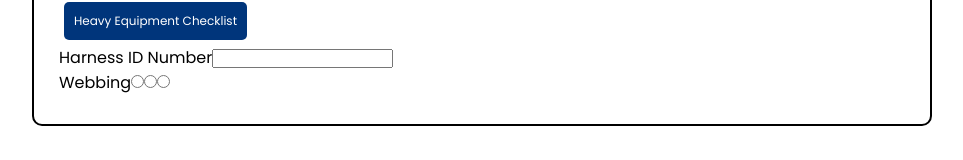
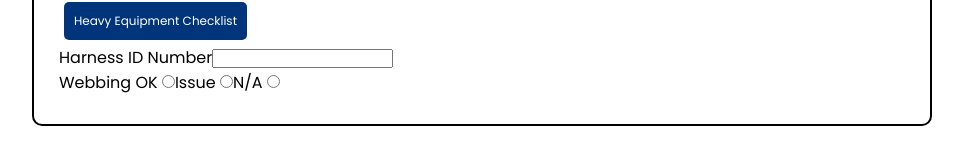
Before and after one commit to kbaillieul/checklist-project, a React (Create React App) app: page / in a window 1280 px wide. Shown: the part 199-359 px from the top of the page, without its empty margins (158-1121 px from the left). Built offline with nearby package versions, Linux system fonts and the light colour scheme.

Commit message:
Added onChange functions

```diff
--- a/src/App.css
+++ b/src/App.css
@@ -20,7 +20,6 @@ body {
 }
 
 .button {
-  display: inline-block;
   background: #00357b;
   color: #fff;
   border: none;
--- a/src/App.js
+++ b/src/App.js
@@ -2,15 +2,14 @@ import logo from "./logo.svg";
 import "./App.css";
 import FAChecklist from "./components/FAChecklist";
 import Header from "./components/Header";
-import Button from "./components/Button";
+import { useState } from "react";
 
 function App() {
+  const [showFA, setShowFA] = useState(false);
   return (
     <div className="container">
-      <Header />
-      <Button text="Fall Arrest Checklist" />
-      <Button text="Light Vehicle Checklist" />
-      <Button text="Heavy Equipment Checklist" />
+      <Header addFA={() => setShowFA(!showFA)} showFA={showFA} />
+
       <FAChecklist />
     </div>
   );
--- a/src/components/Button.jsx
+++ b/src/components/Button.jsx
@@ -1,9 +1,11 @@
 import React from "react";
 
-const Button = ({ text }) => {
+const Button = ({ text, onClick }) => {
   return (
     <div>
-      <button className="button">{text}</button>
+      <button className="button" onClick={onClick}>
+        {text}
+      </button>
     </div>
   );
 };
--- a/src/components/FAChecklist.jsx
+++ b/src/components/FAChecklist.jsx
@@ -1,18 +1,43 @@
 import React from "react";
+import { useState } from "react";
 
 const FAChecklist = () => {
+  const [hNum, setHNum] = useState("");
+  const [web, setWeb] = useState("");
   return (
     <div>
       <form className="form">
         <div className="form-control">
           <label>Harness ID Number</label>
-          <input type="text"></input>
+          <input
+            type="text"
+            value={hNum}
+            onChange={(e) => setHNum(e.target.value)}
+          ></input>
         </div>
         <div className="form-control">
-          <label>Webbing</label>
-          <input type="radio" value="OK" name="OK"></input>
-          <input type="radio" value="Issue" name="Issue"></input>
-          <input type="radio" value="NA" name="NA"></input>
+          <label>Webbing </label>
+          OK{" "}
+          <input
+            onChange={(e) => setWeb(e.target.value)}
+            type="radio"
+            value="OK"
+            name="OK"
+          ></input>
+          Issue{" "}
+          <input
+            onChange={(e) => setWeb(e.target.value)}
+            type="radio"
+            value="Issue"
+            name="Issue"
+          ></input>
+          N/A{" "}
+          <input
+            onChange={(e) => setWeb(e.target.value)}
+            type="radio"
+            value="NA"
+            name="NA"
+          ></input>
         </div>
       </form>
     </div>
--- a/src/components/Header.jsx
+++ b/src/components/Header.jsx
@@ -1,9 +1,15 @@
 import React from "react";
+import Button from "./Button";
 
-const Header = () => {
+const Header = ({ addFA, showFA }) => {
   return (
     <header>
       <h1>HSE Checklists</h1>
+      <div>
+        <Button text="Fall Arrest Checklist" onClick={addFA} />
+        <Button text="Light Vehicle Checklist" />
+        <Button text="Heavy Equipment Checklist" />
+      </div>
     </header>
   );
 };
```
